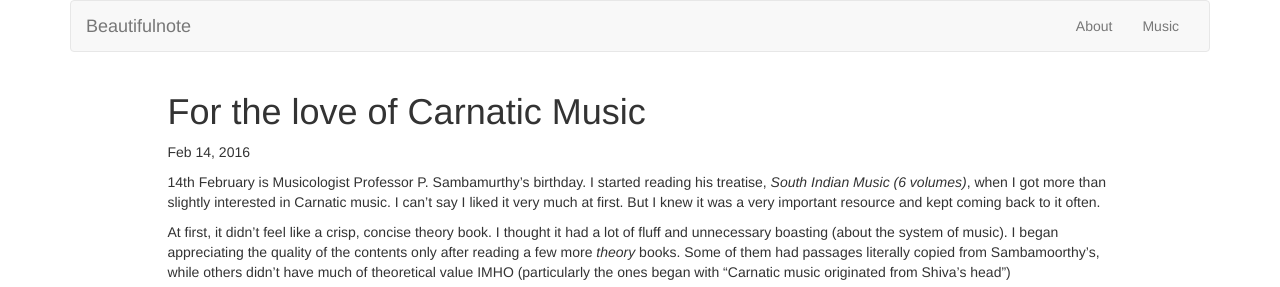
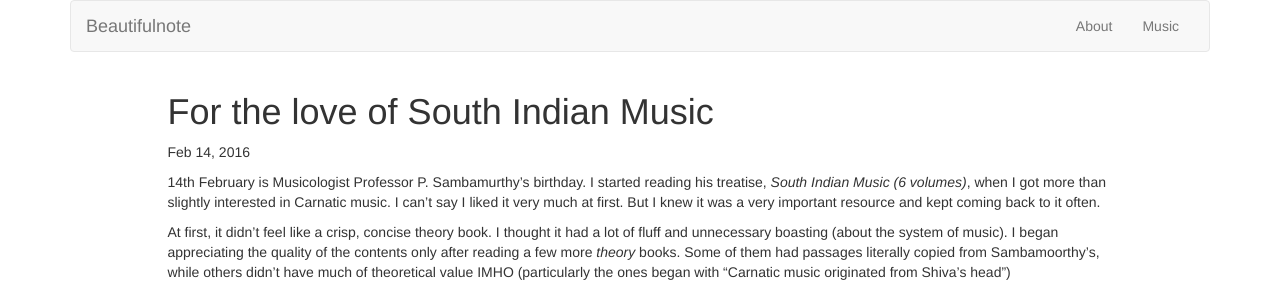
Before and after one commit to ananthp/beautifulnote, a Jekyll site: the page built from blog/_posts/2016-02-14-for-the-love-of-south-indian-music.markdown, in a window 1280 px wide. Shown: the top 287 px of the page. Built offline with Jekyll 4.4.1, drawn with Linux system fonts in a browser that asks for light colours; nearby versions of some CDN libraries; some web fonts are replaced.

Commit message:
title change

```diff
--- a/blog/_posts/2016-02-14-for-the-love-of-south-indian-music.markdown
+++ b/blog/_posts/2016-02-14-for-the-love-of-south-indian-music.markdown
@@ -1,6 +1,6 @@
 ---
 layout: post
-title: For the love of Carnatic Music
+title: For the love of South Indian Music
 ---
 
 14th February is Musicologist Professor P. Sambamurthy's birthday. I started reading his treatise, *South Indian Music (6 volumes)*, when I got more than slightly interested in Carnatic music. I can't say I liked it very much at first. But I knew it was a very important resource and kept coming back to it often.
```
